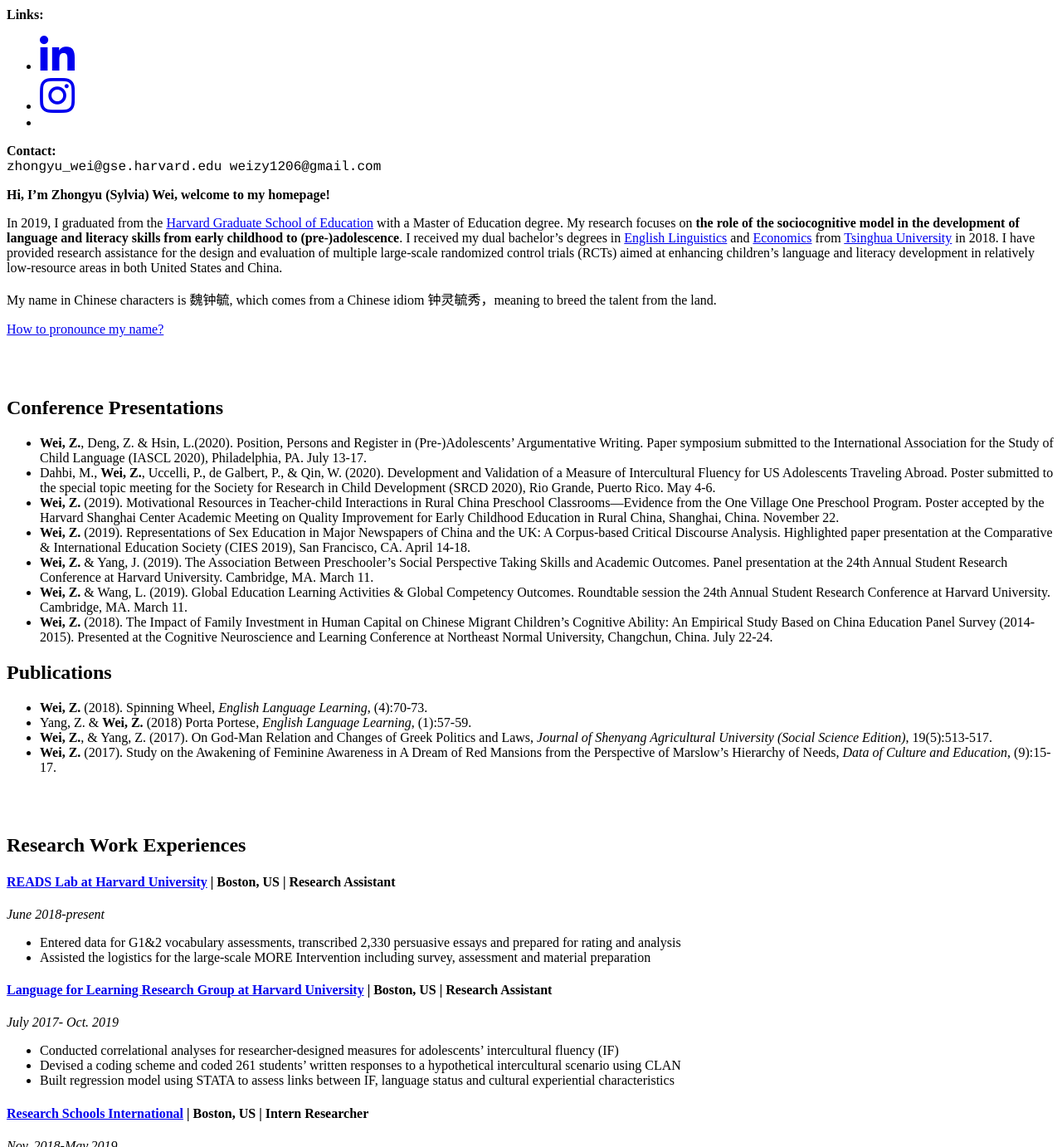
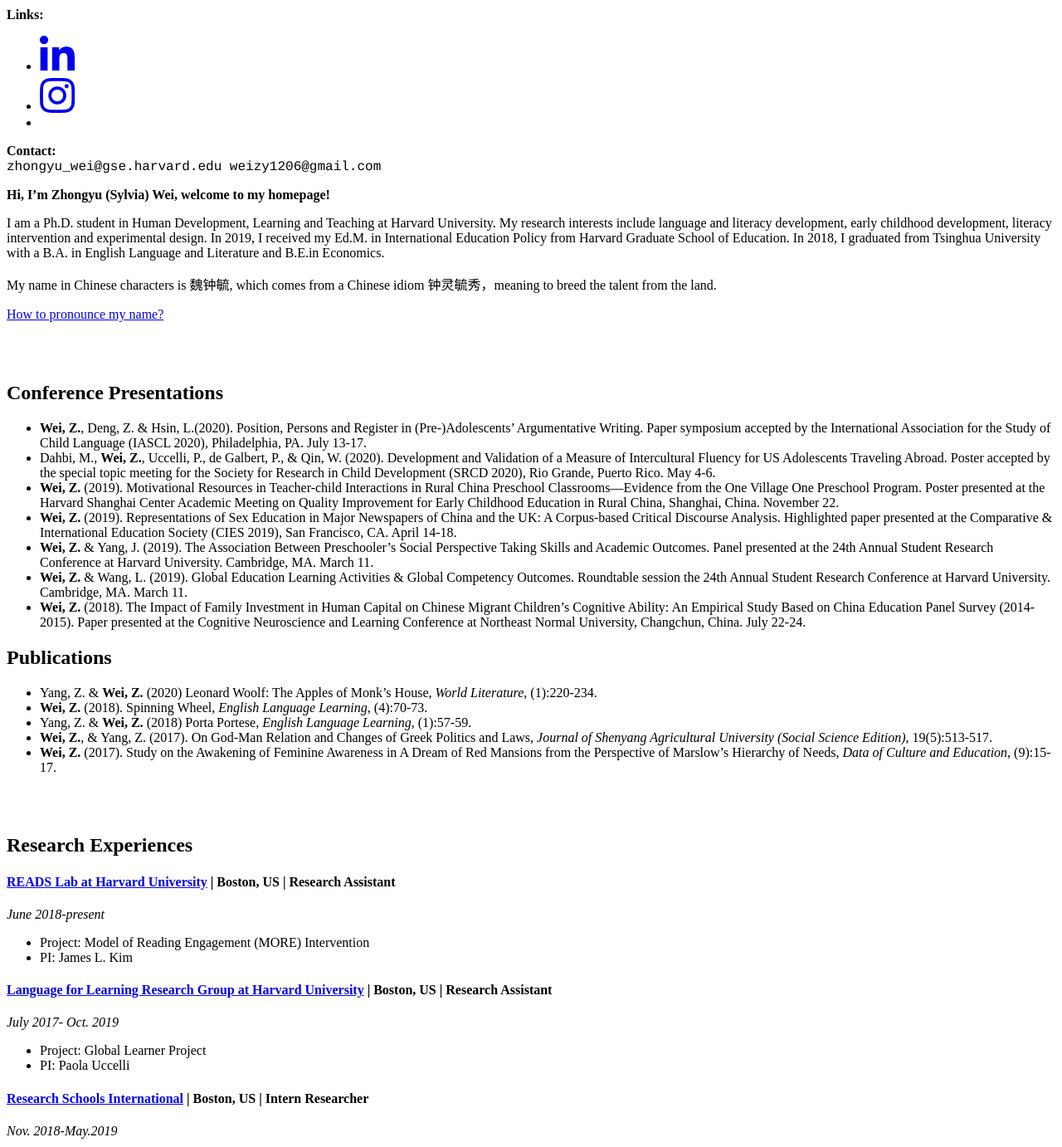
Before and after one commit to Sylviawzy/Sylviawzy.github.io, a Jekyll site: the page built from index.md, in a window 1280 px wide and 1400 px high, scrolled down 1051 px, cut to the strip 0-1382 px from the top of the window. Shown: the whole strip at 83% size. Built offline with Jekyll 4.4.1, drawn with Linux system fonts in a browser that asks for light colours; our own code applies the rules of GitHub Pages for plain Markdown files; a style sheet for code colours, icons or effects is not loaded; some of the changed text lies outside the part shown.

Commit message:
Update index.md

```diff
--- a/index.md
+++ b/index.md
@@ -1,6 +1,6 @@
 **Hi, I'm Zhongyu (Sylvia) Wei, welcome to my homepage!**
 
-In 2019, I graduated from the [Harvard Graduate School of Education](https://www.gse.harvard.edu/) with a Master of Education degree. My research focuses on **the role of the sociocognitive model in the development of language and literacy skills from early childhood to (pre-)adolescence**. I received my dual bachelor's degrees in [English Linguistics](http://www.wwx.tsinghua.edu.cn/publish/fdllen/index.html) and [Economics](http://www.sem.tsinghua.edu.cn/en/) from [Tsinghua University](http://www.tsinghua.edu.cn/publish/thu2018en/) in 2018. I have provided research assistance for the design and evaluation of multiple large-scale randomized control trials (RCTs) aimed at enhancing children's language and literacy development in relatively low-resource areas in both United States and China.
+I am a Ph.D. student in Human Development, Learning and Teaching at Harvard University. My research interests include language and literacy development, early childhood development, literacy intervention and experimental design. In 2019, I received my Ed.M. in International Education Policy from Harvard Graduate School of Education. In 2018, I graduated from Tsinghua University with a B.A. in English Language and Literature and B.E.in Economics.
 
 My name in Chinese characters is 魏钟毓, which comes from a Chinese idiom 钟灵毓秀，meaning to breed the talent from the land.
 
@@ -9,15 +9,16 @@
 <br><br>
 
 ## Conference Presentations
--	**Wei, Z.**, Deng, Z. & Hsin, L.(2020). Position, Persons and Register in (Pre-)Adolescents’ Argumentative Writing. Paper symposium submitted to the International Association for the Study of Child Language (IASCL 2020), Philadelphia, PA. July 13-17.
-- Dahbi, M.,  **Wei, Z.**, Uccelli, P., de Galbert, P., & Qin, W. (2020). Development and Validation of a Measure of Intercultural Fluency for US Adolescents Traveling Abroad. Poster submitted to the special topic meeting for the Society for Research in Child Development (SRCD 2020), Rio Grande, Puerto Rico. May 4-6.
--	**Wei, Z.** (2019). Motivational Resources in Teacher-child Interactions in Rural China Preschool Classrooms—Evidence from the One Village One Preschool Program. Poster accepted by the Harvard Shanghai Center Academic Meeting on Quality Improvement for Early Childhood Education in Rural China, Shanghai, China. November 22.
--	**Wei, Z.** (2019). Representations of Sex Education in Major Newspapers of China and the UK: A Corpus-based Critical Discourse Analysis. Highlighted paper presentation at the Comparative & International Education Society (CIES 2019), San Francisco, CA. April 14-18.
-- **Wei, Z.** & Yang, J. (2019). The Association Between Preschooler’s Social Perspective Taking Skills and Academic Outcomes. Panel presentation at the 24th Annual Student Research Conference at Harvard University. Cambridge, MA. March 11.
+-	**Wei, Z.**, Deng, Z. & Hsin, L.(2020). Position, Persons and Register in (Pre-)Adolescents’ Argumentative Writing. Paper symposium accepted by the International Association for the Study of Child Language (IASCL 2020), Philadelphia, PA. July 13-17.
+- Dahbi, M.,  **Wei, Z.**, Uccelli, P., de Galbert, P., & Qin, W. (2020). Development and Validation of a Measure of Intercultural Fluency for US Adolescents Traveling Abroad. Poster accepted by the special topic meeting for the Society for Research in Child Development (SRCD 2020), Rio Grande, Puerto Rico. May 4-6.
+-	**Wei, Z.** (2019). Motivational Resources in Teacher-child Interactions in Rural China Preschool Classrooms—Evidence from the One Village One Preschool Program. Poster presented at the Harvard Shanghai Center Academic Meeting on Quality Improvement for Early Childhood Education in Rural China, Shanghai, China. November 22.
+-	**Wei, Z.** (2019). Representations of Sex Education in Major Newspapers of China and the UK: A Corpus-based Critical Discourse Analysis. Highlighted paper presented at the Comparative & International Education Society (CIES 2019), San Francisco, CA. April 14-18.
+- **Wei, Z.** & Yang, J. (2019). The Association Between Preschooler’s Social Perspective Taking Skills and Academic Outcomes. Panel presented at the 24th Annual Student Research Conference at Harvard University. Cambridge, MA. March 11.
 - **Wei, Z.** & Wang, L. (2019). Global Education Learning Activities & Global Competency Outcomes. Roundtable session the 24th Annual Student Research Conference at Harvard University. Cambridge, MA. March 11.
--	**Wei, Z.** (2018). The Impact of Family Investment in Human Capital on Chinese Migrant Children’s Cognitive Ability: An Empirical Study Based on China Education Panel Survey (2014-2015). Presented at the Cognitive Neuroscience and Learning Conference at Northeast Normal University, Changchun, China. July 22-24.
+-	**Wei, Z.** (2018). The Impact of Family Investment in Human Capital on Chinese Migrant Children’s Cognitive Ability: An Empirical Study Based on China Education Panel Survey (2014-2015). Paper presented at the Cognitive Neuroscience and Learning Conference at Northeast Normal University, Changchun, China. July 22-24.
 
 ## Publications
+- Yang, Z. & **Wei, Z.** (2020) Leonard Woolf: The Apples of Monk’s House, _World Literature_, (1):220-234.
 -	**Wei, Z.** (2018). Spinning Wheel, _English Language Learning_, (4):70-73.
 - Yang, Z. & **Wei, Z.** (2018) Porta Portese, _English Language Learning_, (1):57-59.
 -	**Wei, Z.**, & Yang, Z. (2017). On God-Man Relation and Changes of Greek Politics and Laws, _Journal of Shenyang Agricultural University (Social Science Edition)_, 19(5):513-517.
@@ -26,18 +27,17 @@
 <br><br>
 <div id = "projects"></div>
 
-## Research Work Experiences
+## Research Experiences
 
 #### [READS Lab at Harvard University](https://www.readslab.org) | Boston, US | Research Assistant
 _June 2018-present_
-- Entered data for G1&2 vocabulary assessments, transcribed 2,330 persuasive essays and prepared for rating and analysis
-- Assisted the logistics for the large-scale MORE Intervention including survey, assessment and material preparation
+- Project: Model of Reading Engagement (MORE) Intervention
+- PI: James L. Kim
 
 #### [Language for Learning Research Group at Harvard University](https://projects.iq.harvard.edu/uccelli) | Boston, US | Research Assistant
 _July 2017- Oct. 2019_
--	Conducted correlational analyses for researcher-designed measures for adolescents’ intercultural fluency (IF)
--	Devised a coding scheme and coded 261 students’ written responses to a hypothetical intercultural scenario using CLAN
--	Built regression model using STATA to assess links between IF, language status and cultural experiential characteristics
+-	Project: Global Learner Project
+-	PI: Paola Uccelli
 
 #### [Research Schools International](https://researchschools-international-cmna.squarespace.com/) | Boston, US | Intern Researcher
 _Nov. 2018-May.2019_
```
Also changed, not shown: other parts of index.md (+1 -1 lines).
